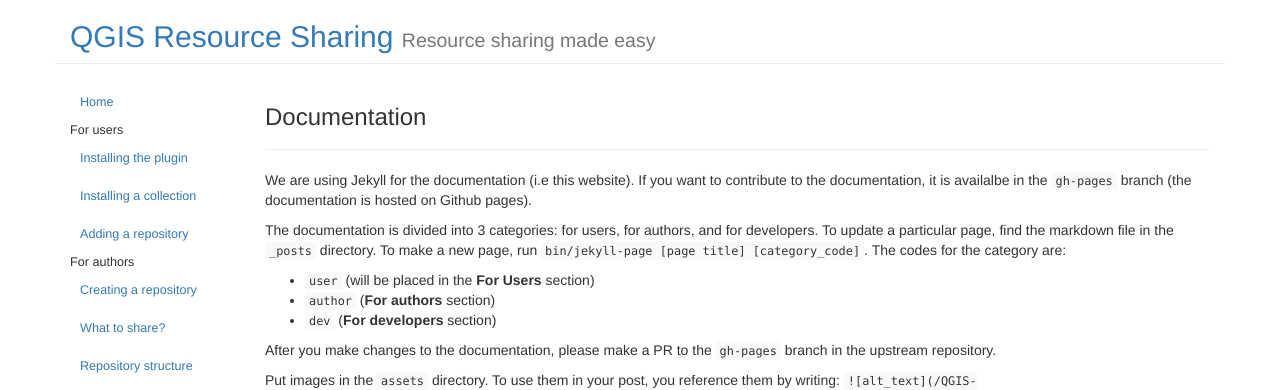
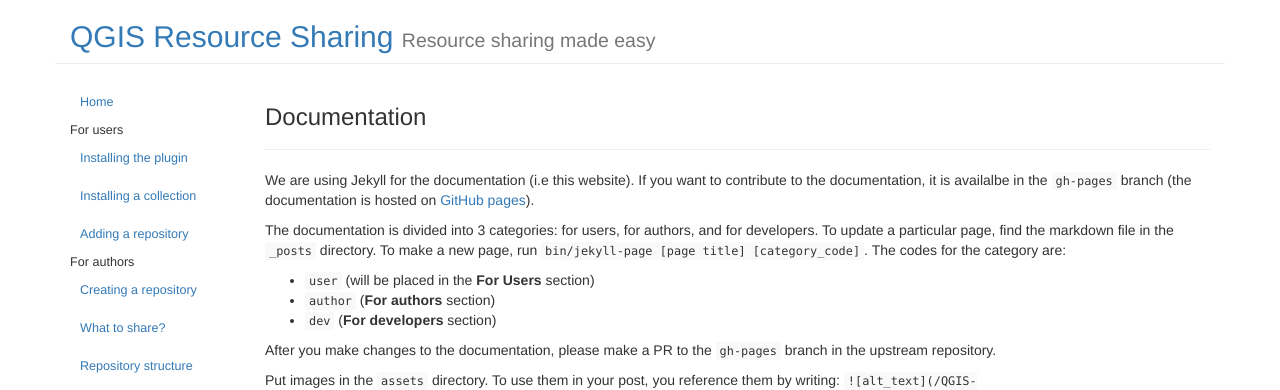
Before and after one commit to QGIS-Contribution/QGIS-ResourceSharing, a Jekyll site: the page built from _posts/2016-09-04-documentation.md, in a window 1280 px wide. Shown: the top 390 px of the page. Built offline with Jekyll 4.4.1, drawn with Linux system fonts in a browser that asks for light colours.

Commit message:
Update 2016-09-04-documentation.md

````diff
--- a/_posts/2016-09-04-documentation.md
+++ b/_posts/2016-09-04-documentation.md
@@ -7,7 +7,8 @@
 ---
 We are using Jekyll for the documentation (i.e this website).
 If you want to contribute to the documentation, it is availalbe in the
-```gh-pages``` branch (the documentation is hosted on Github pages).
+```gh-pages``` branch (the documentation is hosted on
+[GitHub pages](https://pages.github.com/)).
 
 The documentation is divided into 3 categories: for users, for authors,
 and for developers.
````
